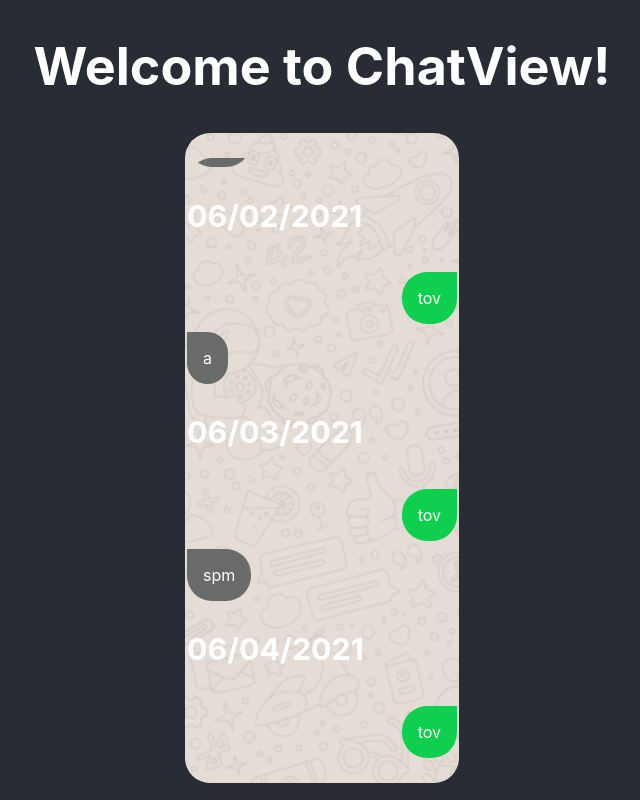
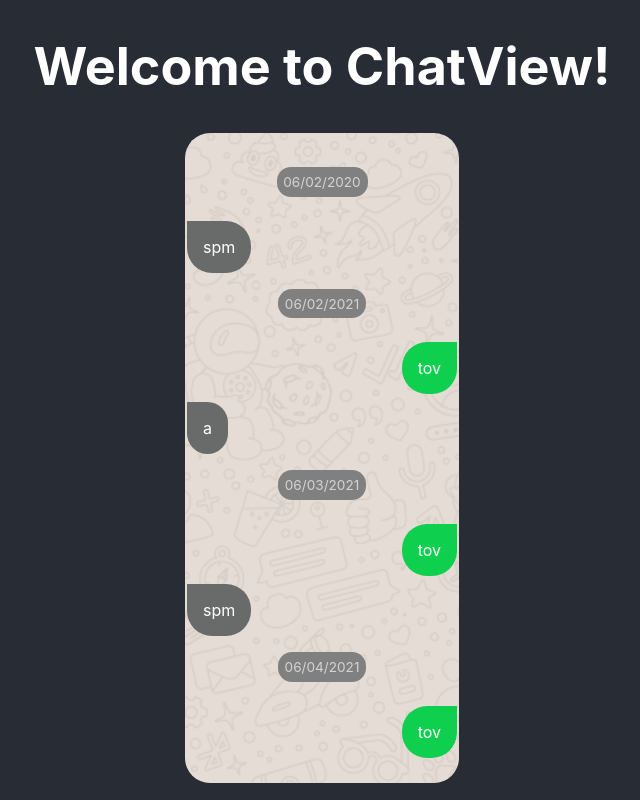
Before and after one commit to Supalien/chatView, a React (Create React App) app: page / in a window 1280 px wide. Shown: the whole page, without its empty margins (318-958 px from the left). Built offline with nearby package versions, Linux system fonts and the light colour scheme.

Commit message:
added styling to date

```diff
--- a/src/App.css
+++ b/src/App.css
@@ -1,3 +1,11 @@
+p {
+  font-size: 0.85rem;
+  margin-block: 0.5em;
+  margin-inline: 0.5em;
+  color: lightgray;
+
+}
+
 .App {
   text-align: center;
 }
@@ -62,6 +70,14 @@
   /* padding: 10px; */
 }
 
+.date-container {
+  background-color: gray;
+  border-radius: 14px;
+  display: flex;
+  align-self: center;
+  margin: 1rem;
+}
+
 .message-container{
   border-radius: 25px;
   margin-block-start: 0.5rem;
--- a/src/App.js
+++ b/src/App.js
@@ -31,7 +31,7 @@
       {msgs[key].map((m, c) => m.author !== designated?
       <Message className="message-container designated" msg={m} key={c}></Message> :
       <Message className="message-container other" msg={m} key={c}></Message>).reverse()}
-      <h3>{key}</h3>
+      <div className="date-container"><p>{key}</p></div>
       </>
   );
   //   m => m.author !== designated?
--- a/src/components/Message.js
+++ b/src/components/Message.js
@@ -4,7 +4,7 @@
 function Message(props){
     return (
         <div className={props.className}>
-        <a>{props.msg.content}</a>
+            <a>{props.msg.content}</a>
         </div>
     );
 }
```
